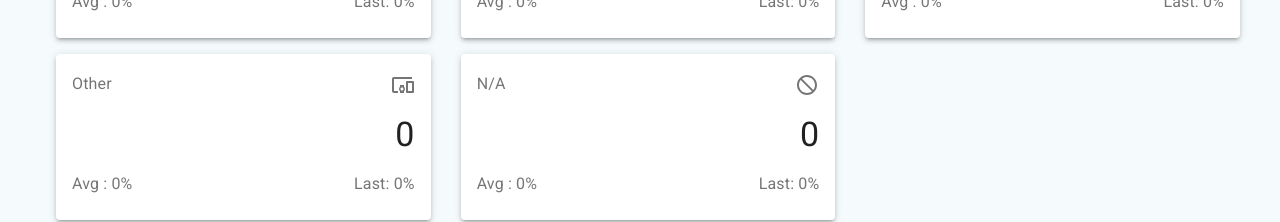
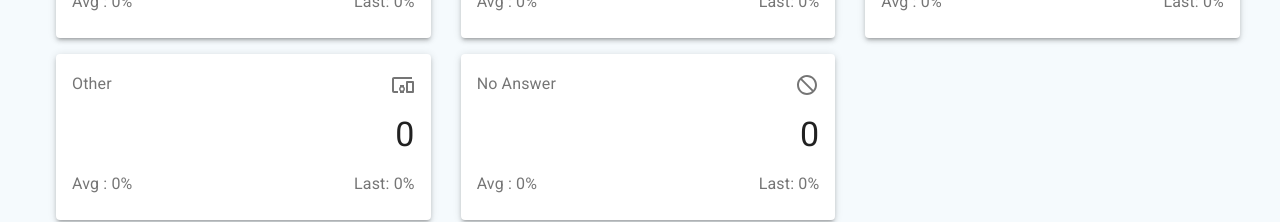
Before and after one commit to jiragrid/AI-Drone-Tracking-CE19, a Next.js app in the folder mobile-app/: page / in a window 1280 px wide. Shown: the part 248-470 px from the top of the page. Built offline with nearby package versions, Linux system fonts and the light colour scheme; no server answers.

Commit message:
change card name

```diff
--- a/mobile-app/pages/index.js
+++ b/mobile-app/pages/index.js
@@ -107,7 +107,7 @@ export default function Page() {
         </div>
         <div className="col-md-4">
           <CardInfo
-            title="N/A"
+            title="No Answer"
             total={notAnalysis.length}
             percentUp={calculatePercentage(notAnalysis)}
             percentDown={getLastAccuracy(notAnalysis)}
```
Also changed, not shown: 1 other file (tests, documents, lock files or other folders).
